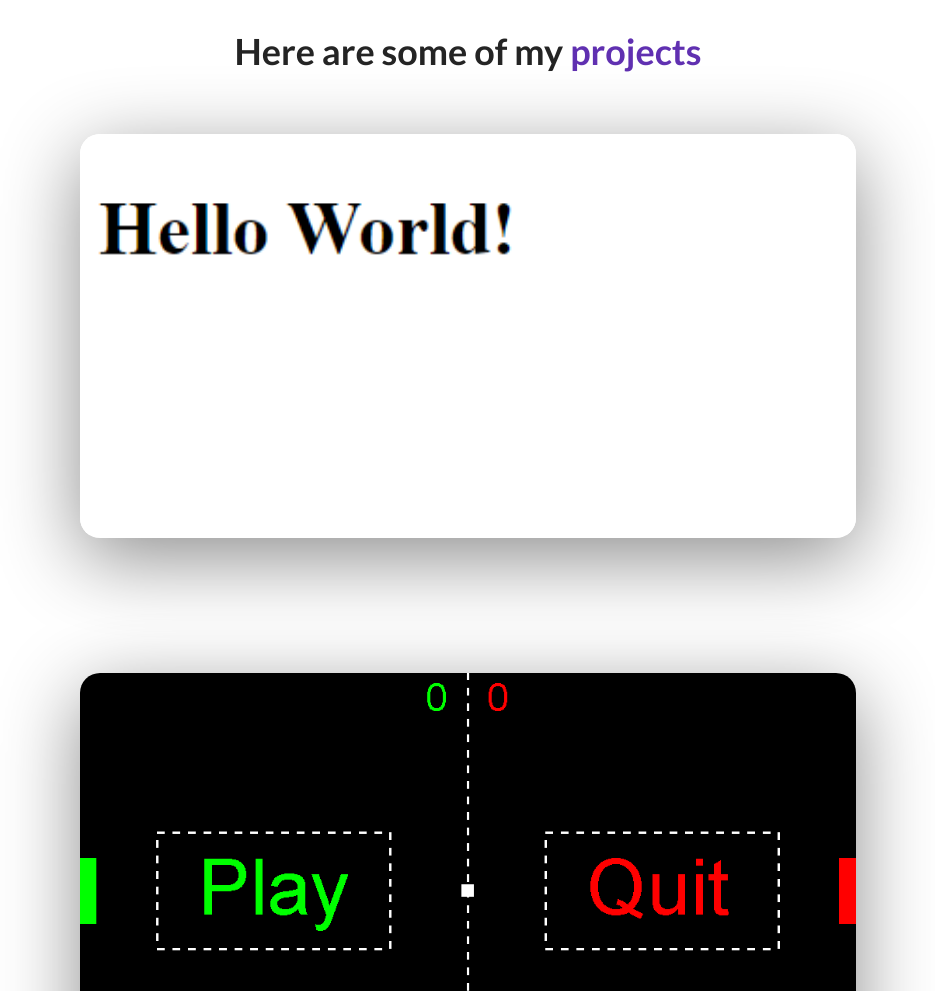
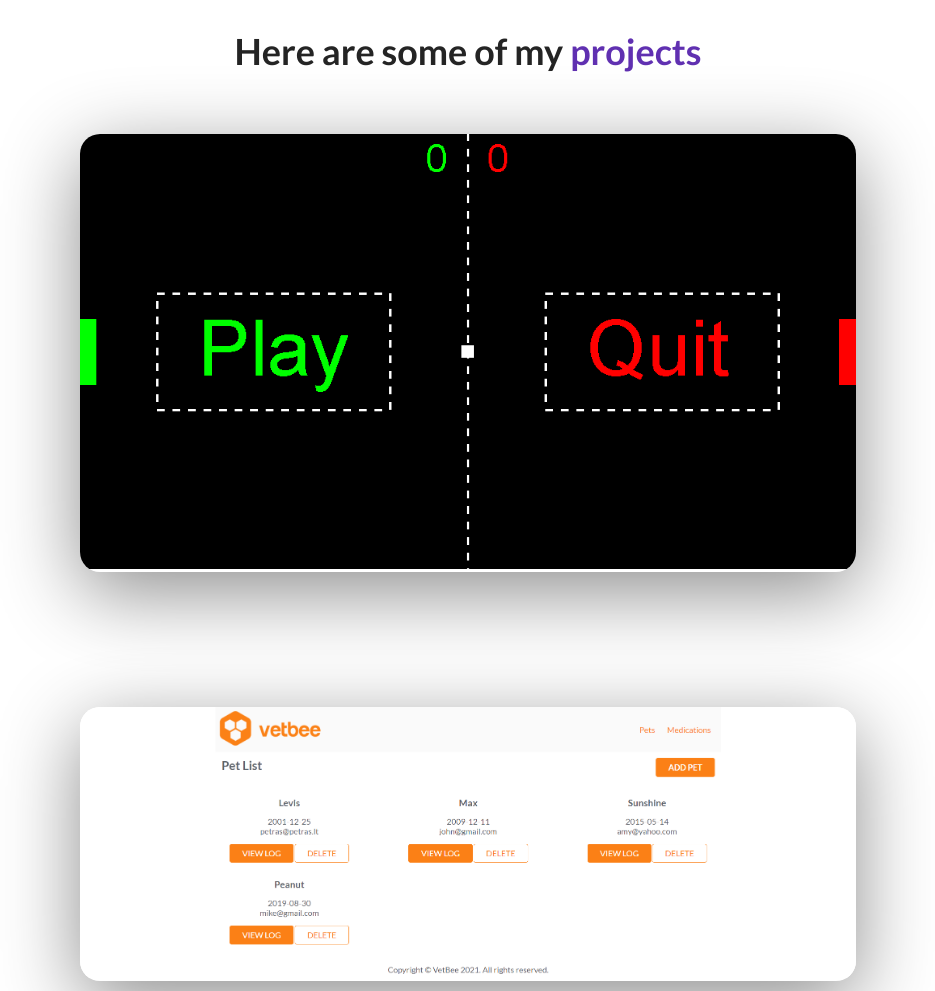
Before and after one commit to 194pp/194pp.github.io, a plain HTML site: page index.html in a window 1280 px wide. Shown: the part 1580-2571 px from the top of the page, without its empty margins (172-1107 px from the left). Drawn offline with Linux system fonts and the light colour scheme.

Commit message:
Commented out a joke.

```diff
--- a/index.html
+++ b/index.html
@@ -147,7 +147,7 @@
       <div class='row'>
         <h1 class='section__title'>Here are some of my <span class='text--purple'>projects</span></h1>
         <ul class='project__list'>
-          <li class='project'>
+          <!-- <li class='project'>
             <div class='project__wrapper'>
               <img src='./assets/helloworld.png' class='project__img' alt=''>
               <div class='project__description'>
@@ -157,7 +157,7 @@
                 </h4>
                 <p class='project__description--para'>
                   :DD
-                </p>
+                </p> -->
 <!--                <div class='project__description&#45;&#45;links'>-->
 <!--                  <a href='https://www.github.com/yourlink' target='_blank' class='project__description&#45;&#45;link'>-->
 <!--                    <i class='fab fa-github'></i>-->
@@ -166,9 +166,9 @@
 <!--                    <i class='fas fa-link'></i>-->
 <!--                  </a>-->
 <!--                </div>-->
-              </div>
+              <!-- </div>
             </div>
-          </li>
+          </li> -->
 
           <li class='project'>
             <div class='project__wrapper'>
```
